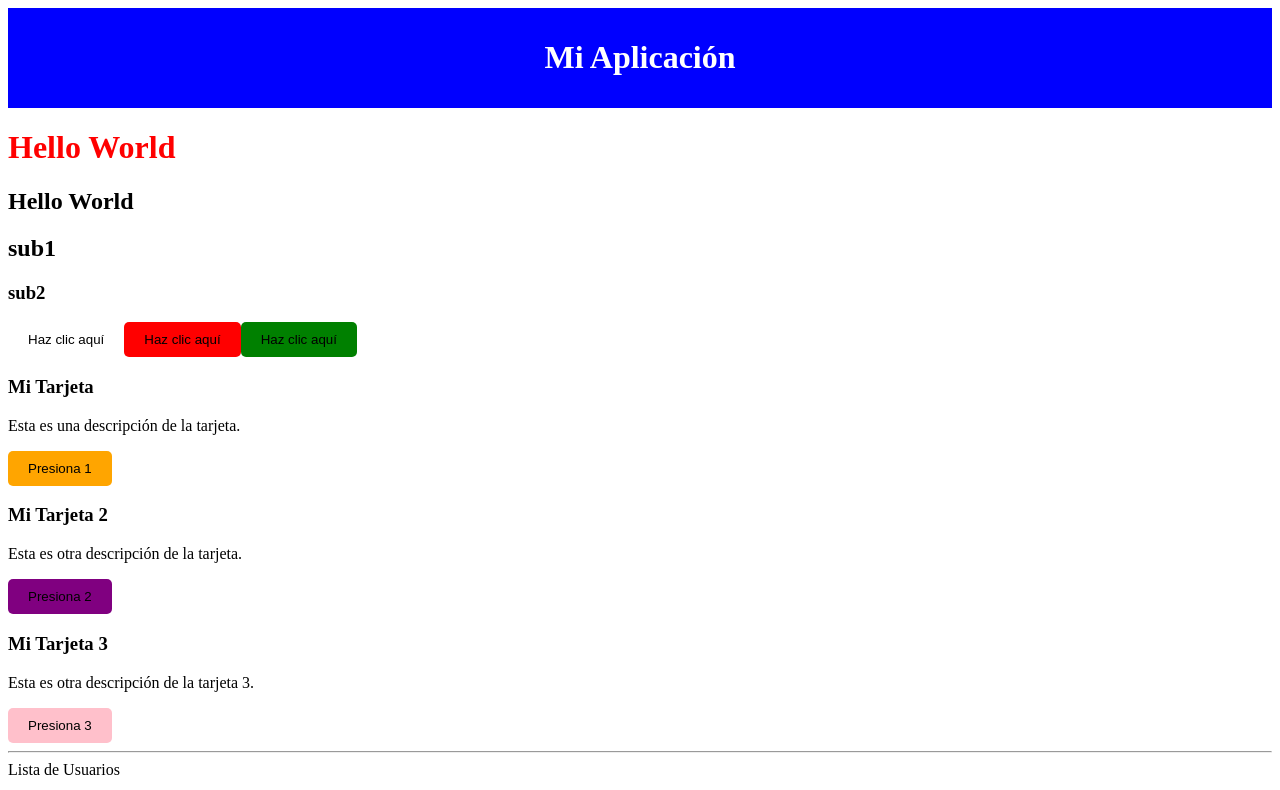
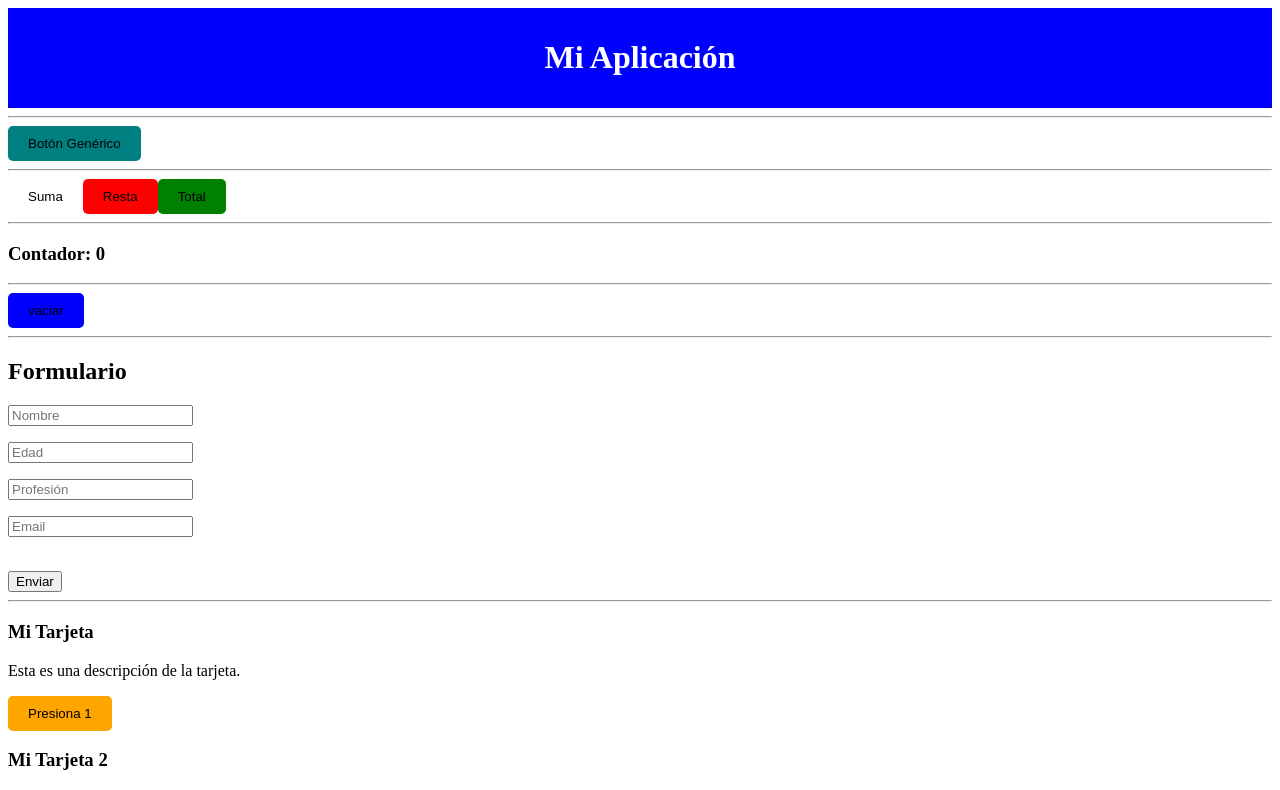
Before and after one commit to MiguelBanegas/cursoReact2025, a React (Vite) app: page / in a window 1280 px wide. Shown: the top 790 px of the page. Built offline with nearby package versions, Linux system fonts and the light colour scheme.

Commit message:
se implementa useState y ejemplos con form

```diff
--- a/src/App.jsx
+++ b/src/App.jsx
@@ -1,27 +1,79 @@
-import React from 'react'
-import './App.css'
-import Header from './components/Header.jsx'
-import MiBoton from './MiBoton.jsx'
-import Tarjeta from './Tarjeta.jsx'
-import ListaUsuarios from './ListaUsuarios.jsx'
+import React, { useState, useRef } from 'react';
+
+import './App.css';
+import Header from './components/Header.jsx';
+import MiBoton from './MiBoton.jsx';
+import Tarjeta from './Tarjeta.jsx';
+import ListaUsuarios from './ListaUsuarios.jsx';
+import Formulario from './components/Formulario.jsx';
+import BtnGenerico from './components/BtnGenerico.jsx';
 
 function App() {
-  const Usuarios  = [
+  const Usuarios = [
     { id: 1, nombre: 'Juan', edad: 28, profesion: 'Ingeniero' },
     { id: 2, nombre: 'María', edad: 34, profesion: 'Diseñadora' },
     { id: 3, nombre: 'Pedro', edad: 22, profesion: 'Estudiante' },
-];
+  ];
+  const [count, setCount] = useState(0);
+
+  const animationFrameRef = useRef();
+  const isMouseDownRef = useRef(false);
+  const lastIncrementTimeRef = useRef(0);
+  const incrementInterval = 200; // ms
+
+  const loop = (currentTime) => {
+    if (!isMouseDownRef.current) return;
+
+    if (currentTime - lastIncrementTimeRef.current > incrementInterval) {
+      setCount(prev => prev + 1);
+      lastIncrementTimeRef.current = currentTime;
+    }
+    animationFrameRef.current = requestAnimationFrame(loop);
+  }
+
+  const handleMouseDown = (e) => {
+    e.preventDefault();
+    isMouseDownRef.current = true;
+    setCount(prev => prev + 1);
+    lastIncrementTimeRef.current = performance.now();
+    animationFrameRef.current = requestAnimationFrame(loop);
+  };
+
+  const handleMouseUpOrLeave = () => {
+    isMouseDownRef.current = false;
+    cancelAnimationFrame(animationFrameRef.current);
+  };
 
   return (
     <>
       <Header />
-      <h1 className='hello'>Hello World</h1>
-      <h2>Hello World</h2>
-      <Subtitulos />
-      <MiBoton texto='Haz clic aquí' color='white' />
-      <MiBoton texto='Haz clic aquí' color='red' />
-      <MiBoton texto='Haz clic aquí' color='green' />
+      <div><hr /></div>
+      <BtnGenerico texto="Botón Genérico" color="teal" onClick={() => alert('Botón Genérico clickeado!')} />
 
+      <div><hr /></div>
+      <div>
+        <MiBoton
+          onMouseDown={handleMouseDown}
+          onMouseUp={handleMouseUpOrLeave}
+          onMouseLeave={handleMouseUpOrLeave}
+          texto='Suma'
+          color='white'
+        />
+
+        <MiBoton onClick={() => setCount(count - 1)} texto='Resta' color='red' />
+
+        <MiBoton onMouseOver={() => alert(`Total: ${count}`)} texto='Total' color='green' />
+      </div>
+      <div><hr /></div>
+      <h3>Contador: {count} </h3>
+      <div><hr /></div>
+
+      <MiBoton onMouseOver={() => setCount(0)} texto='vaciar' color='blue' />
+
+      <div><hr /></div>
+
+      <Formulario />
+      <div><hr /></div>
       <Tarjeta
         titulo='Mi Tarjeta'
         descripcion='Esta es una descripción de la tarjeta.'
@@ -45,10 +97,10 @@ function App() {
       <div><hr /></div>
       <Boton />
     </>
+  );
+}
+export default App;
 
-  )
-}
-export default App
 
 function Subtitulos(){
   return (
--- a/src/MiBoton.jsx
+++ b/src/MiBoton.jsx
@@ -1,5 +1,7 @@
-function MiBoton({texto, color}) {
-    const estilo = {
+
+function MiBoton({texto, color, ...props}) {
+
+  const estilo = {
       backgroundColor: color || 'blue',
       color: 'black',
       padding: '10px 20px',
@@ -9,7 +11,7 @@ function MiBoton({texto, color}) {
     }
 
   return (
-    <button style={estilo} >{texto} </button>
+    <button style={estilo} {...props}>{texto} </button>
   )
 }
 export default MiBoton
--- /dev/null
+++ b/src/components/BtnGenerico.jsx
@@ -0,0 +1,36 @@
+import { useState } from "react"  ;
+
+function BtnGenerico({ texto, color, ...props }) {
+  const [hover, setHover] = useState(false);
+  const [estilo, setEstilo] = useState({backgroundColor: color || 'blue',});
+    const handleMouseOver = () => {
+      setEstilo({backgroundColor: 'darkblue', color: 'white'});
+    }
+    const handleMouseOut = () => {
+      setEstilo({backgroundColor: color || 'blue', color: 'black'});
+    }
+
+  const estilo2 = {
+    backgroundColor: hover ? 'darkblue' : color || 'blue',
+    color: 'black',
+    padding: '10px 20px',
+    border: 'none',
+    borderRadius: '5px',
+    cursor: 'pointer',
+  }
+
+  return (
+    <button
+      style={estilo2}
+      onMouseEnter={() => setHover(true)}
+      onMouseLeave={() => setHover(false)}
+      onMouseOver={handleMouseOver}
+      onMouseOut={handleMouseOut}
+      {...props}
+    >
+      {texto}
+    </button>
+  )
+}
+
+export default BtnGenerico;
--- /dev/null
+++ b/src/components/Formulario.jsx
@@ -0,0 +1,82 @@
+import React from 'react';
+import { useState } from 'react';
+
+function Formulario() {
+
+  const [formulario, setFormulario] = useState({ // Estado inicial del formulario
+    nombre: '',
+    edad: '',
+    profesion: '',
+    email: ''
+  });
+
+    const handleSubmit = (e) => { // Maneja el envío del formulario
+      e.preventDefault(); // Evita el comportamiento por defecto del formulario
+      console.log('Nombre:', formulario.nombre);
+      console.log('Edad:', formulario.edad);
+      console.log('Profesión:', formulario.profesion);
+      console.log('Email:', formulario.email);
+
+
+      setFormulario({ // Actualiza el estado del formulario a valores vacíos
+        nombre: '',
+        edad: '',
+        profesion: '',
+        email: ''
+      });
+
+    };
+
+    const manejarCambio = (e) => { // Maneja los cambios en los campos del formulario
+        const { name, value } = e.target; // Obtiene el nombre y valor del campo que cambió
+
+        setFormulario({ // Actualiza el estado del formulario con el nuevo valor
+          ...formulario, // Copia el estado actual
+          [name]: name === 'nombre' || name === 'profesion' ? value.toUpperCase() : value // Actualiza el campo específico con el valor proporcionado en mayúsculas si es nombre o profesión
+        });
+      };
+
+
+    return (
+      <form onSubmit={handleSubmit}> {/* Maneja el envío del formulario */}
+        <h2>Formulario</h2>
+        <input
+          type="text"
+          placeholder="Nombre"
+          name="nombre"
+          value={formulario.nombre}
+          onChange={manejarCambio}
+        />
+        <p>{formulario.nombre}</p> {/* Muestra el valor del campo en tiempo real */}
+        <input
+          type="number"
+          placeholder="Edad"
+          name="edad"
+          value={formulario.edad}
+          onChange={manejarCambio}
+        />
+        <p>{formulario.edad}</p>
+        <input
+          type="text"
+          placeholder="Profesión"
+          name="profesion"
+          value={formulario.profesion}
+          onChange={manejarCambio}
+        />
+        <p>{formulario.profesion}</p>
+
+        <input
+          type="email"
+          placeholder="Email"
+          name="email"
+          value={formulario.email}
+          onChange={manejarCambio}
+        />
+        <p>{formulario.email}</p>
+        <br />
+        <button type="submit">Enviar</button>
+      </form>
+    );
+}
+
+export default Formulario;
--- a/src/components/Header.jsx
+++ b/src/components/Header.jsx
@@ -1,16 +1,33 @@
-import React from 'react'
+import React, { useState } from 'react';
 
 function Header() {
+  const [isHovered, setIsHovered] = useState(false); // Estado para rastrear si el mouse está sobre el header
+
+  const handleMouseEnter = () => {
+    setIsHovered(true); // Cambia el estado cuando el mouse entra en el header
+  };
+
+  const handleMouseLeave = () => {
+    setIsHovered(false);
+  };
+
+  const headerStyle = {
+    backgroundColor: isHovered ? 'red' : 'blue', // Cambia el color de fondo basado en el estado
+    padding: '10px',
+    textAlign: 'center',
+    color: 'white',
+    cursor: 'pointer'
+  };
+
   return (
-    <>
-      <header style={{backgroundColor: "blue",
-        padding: "10px",
-        textAlign: "center",
-        color:"white"}}>
-        <h1>Mi Aplicación</h1>
-      </header>
-    </>
-  )
+    <header
+      style={headerStyle}
+      onMouseEnter={handleMouseEnter}
+      onMouseLeave={handleMouseLeave}
+    >
+      <h1>{isHovered ? 'Hola!!!' : 'Mi Aplicación'}</h1>
+    </header>
+  );
 }
 
-export default Header
+export default Header;
```
